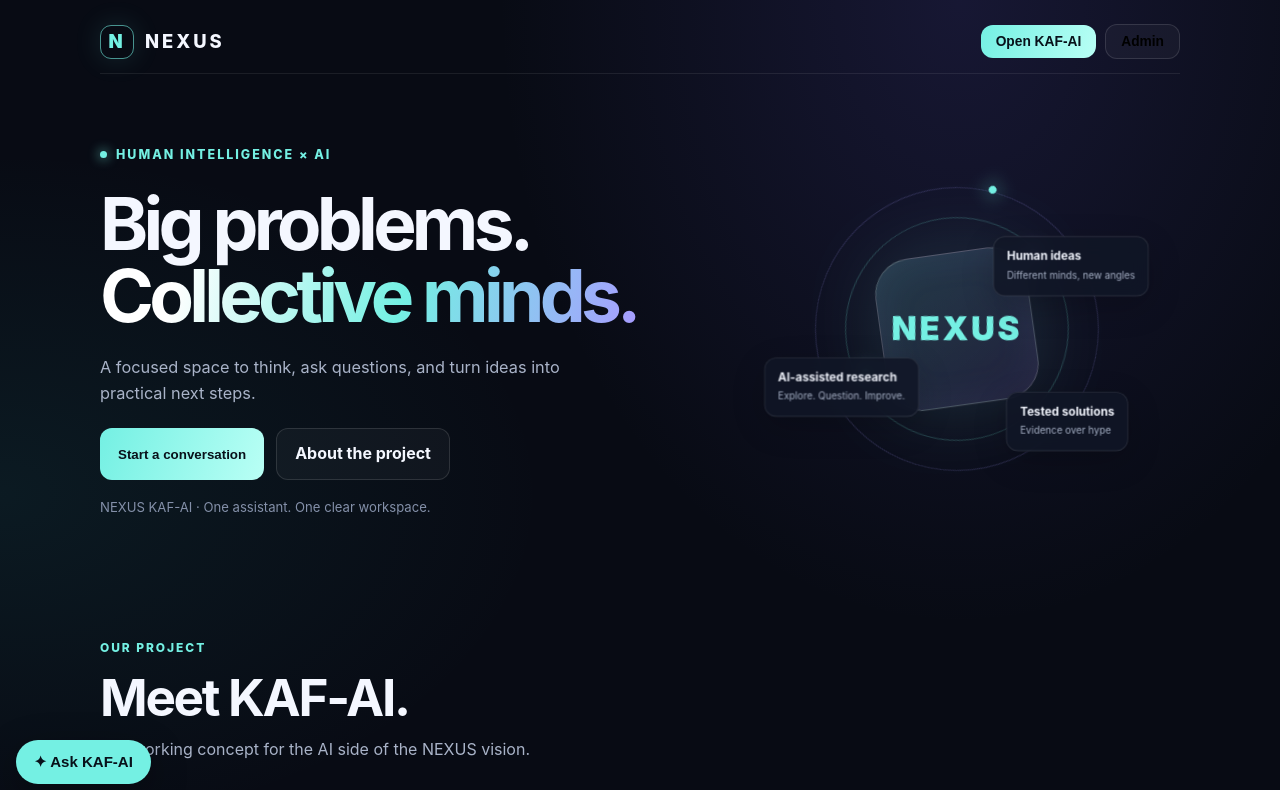
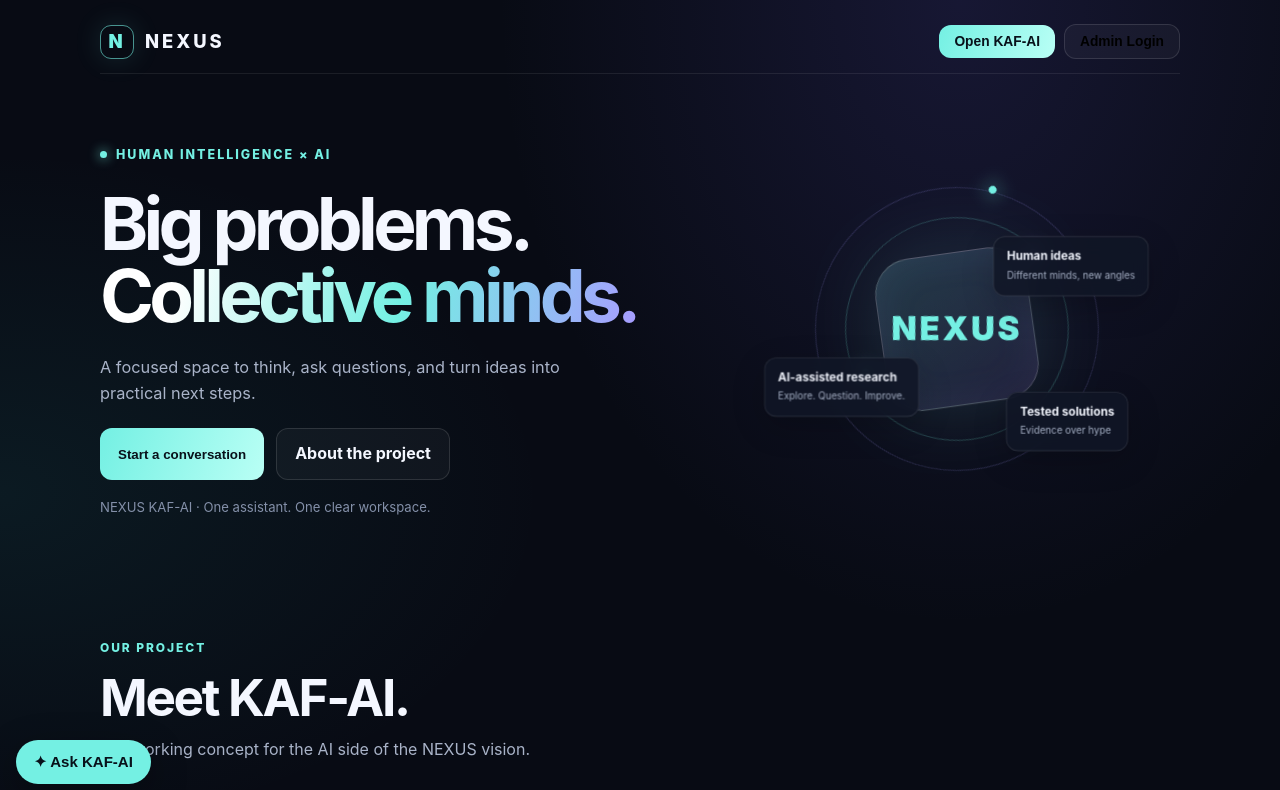
Before and after one commit to kafilpathan/nexus-platform, a website: page nexus_netlify_ready/index.html in a window 1280 px wide. Shown: the top 790 px of the page. Drawn offline with nearby package versions, Linux system fonts and the light colour scheme; no server answers.

Commit message:
fix(ui): label visible admin entry clearly

```diff
--- a/nexus_netlify_ready/index.html
+++ b/nexus_netlify_ready/index.html
@@ -112,7 +112,7 @@ footer{margin-top:22px}
   <nav>
     <a class="brand" href="#top" aria-label="NEXUS home"><span class="logo">N</span><span>NEXUS</span></a>
     <div class="navlinks" aria-label="Primary navigation"></div>
-    <div class="nexus-nav-actions"><button type="button" class="btn primary" id="kafai-header-open">Open KAF-AI</button><button type="button" class="btn ghost" id="nexusAdminNavOpen">Admin</button></div>
+    <div class="nexus-nav-actions"><button type="button" class="btn primary" id="kafai-header-open">Open KAF-AI</button><button type="button" class="btn ghost" id="nexusAdminNavOpen">Admin Login</button></div>
   </nav>
 </header>
 <main id="top">
```
